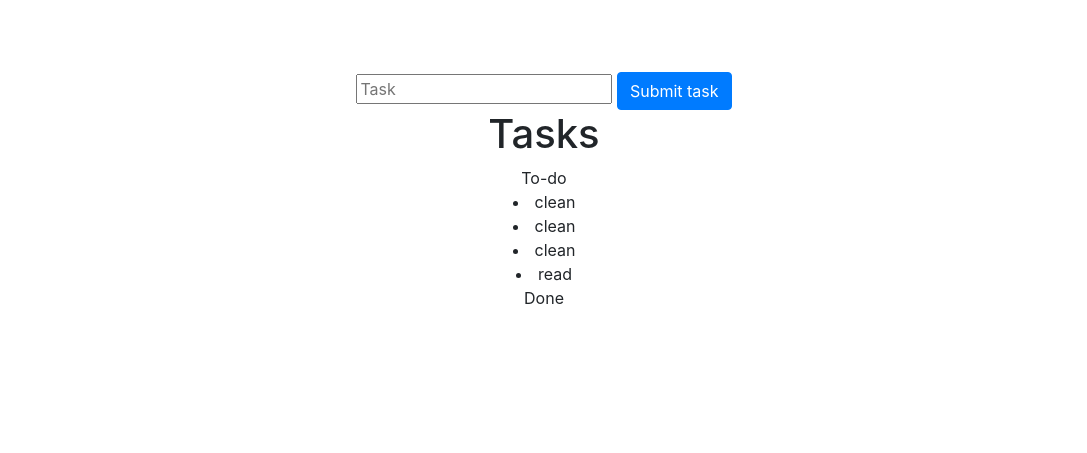
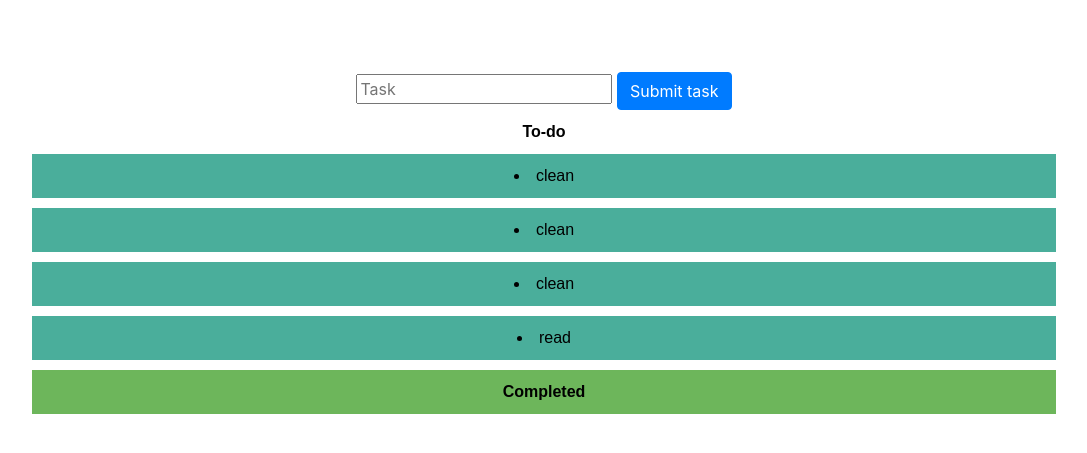
Before and after one commit to AdelaMester/todo-Django, a Django app: page /tasks in a window 1280 px wide. Shown: the part 76-529 px from the top of the page, without its empty margins (96-1183 px from the left). Run offline with Django 3.2, Linux system fonts and the light colour scheme; data comes from the database, SQL or seed files in the repository; both versions use the stored data as it was after the commit.

Commit message:
Drag and drop tasks

```diff
--- a/todoList/static/styles.css
+++ b/todoList/static/styles.css
@@ -46,7 +46,7 @@ main img
     max-width: 100%;
 }
 
-parent
+.parent
 {
     order: 2px solid #DFA612;
     color: black;
@@ -55,17 +55,26 @@ parent
     font-weight: bold;
 }
 
-tasks display
+.tasks-display
 {
     flex-basis: 100%;
     flex-grow: 1;
     padding: 10px;
 }
 
-dropzone
+.dropzone
 {
     background-color: #6DB65B;
     flex-basis: 100%;
     flex-grow: 1;
     padding: 10px;
 }
+
+.task
+{
+    background-color: #4AAE9B;
+    font-weight: normal;
+    margin-bottom: 10px;
+    margin-top: 10px;
+    padding: 10px;
+}
--- a/todoList/templates/todoList/tasks.html
+++ b/todoList/templates/todoList/tasks.html
@@ -13,13 +13,37 @@
     </form>
 
     <div class="parent">
-      <h1>Tasks</h1>
-      <div class="tasks display">
+      <div class="tasks-display">
         To-do
         {% for task in display_tasks %}
-            <li> {{ task.1 }} </li>
-            <!--<div id= {{ task.0 }} class="task" draggable="true" ondragstart="onDragStart(event);">{{ task.1 }}</div> -->
+            <li class = "task" draggable="true" ondragstart="onDragStart(event);" id="{{ task.0 }}"> {{ task.1 }} </li>
         {% endfor %}
-      <div class="dropzone" ondragover="onDragOver(event);" ondrop="onDrop(event);">Done</div>
+      <div class="dropzone" ondragover="onDragOver(event);" ondrop="onDrop(event);">Completed</div>
     </div>
+    <script>
+        function onDragStart(event) {
+            event
+            .dataTransfer
+            .setData("text", event.target.id);
+        }
+
+        function onDragOver(event) {
+            event.preventDefault();
+        }
+
+        function onDrop(event) {
+            const id = event
+            .dataTransfer
+            .getData('text');
+
+            const draggableTask = document.getElementById(id);
+            const dropzone = event.target;
+            dropzone.appendChild(draggableTask);
+
+            event
+                .dataTransfer
+                .clearData();
+        }
+
+    </script>
 {% endblock %}
```
Also changed, not shown: db.sqlite3.
